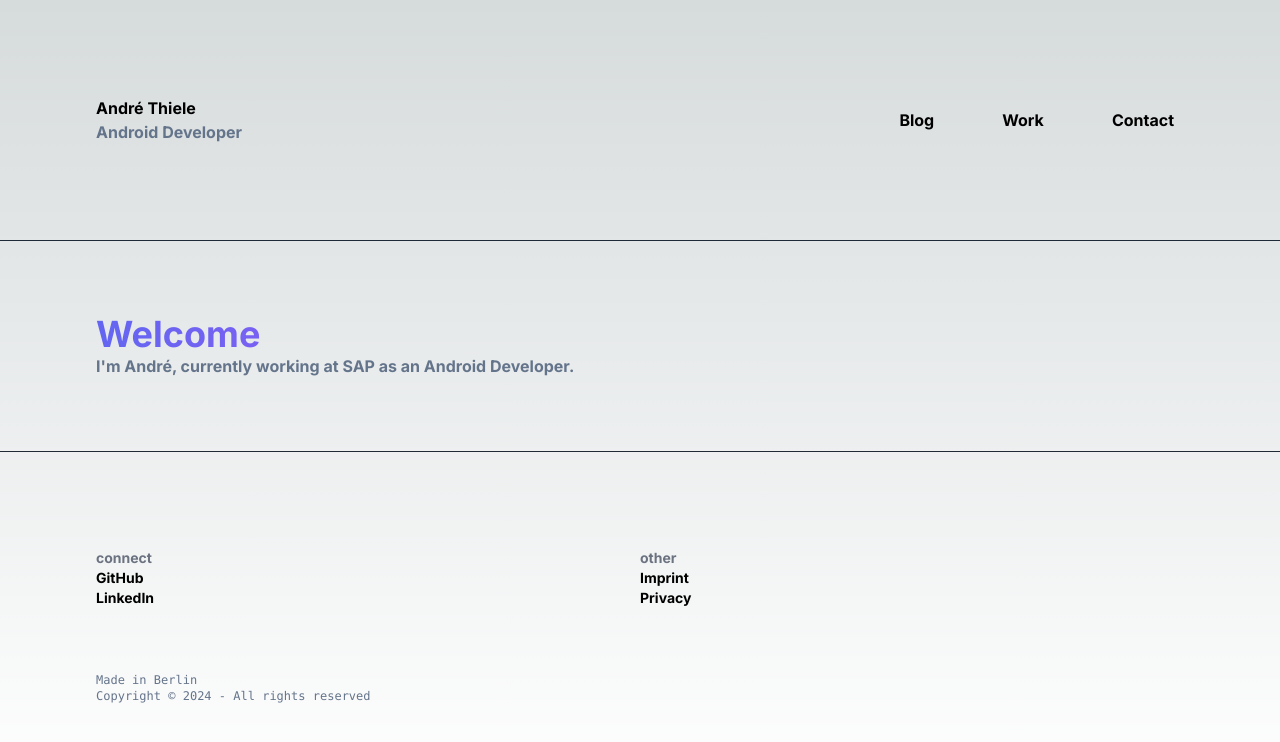
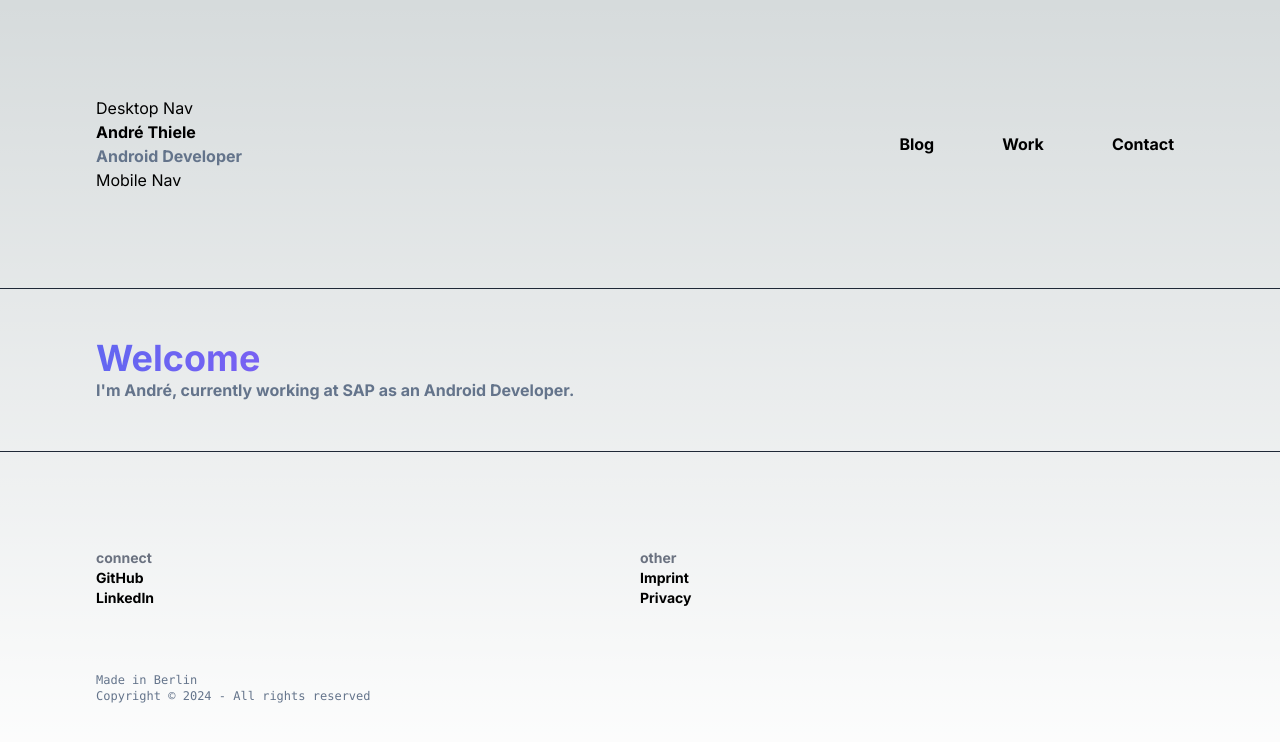
Before and after one commit to itsandreramon/website, a Next.js app: page / in a window 1280 px wide. Shown: the top 742 px of the page. Built offline with nearby package versions, Linux system fonts and the light colour scheme.

Commit message:
add menu button

```diff
--- a/app/components/Navigation.js
+++ b/app/components/Navigation.js
@@ -8,6 +8,7 @@ export default function Navigation({ children }) {
 
   return (
     <div className="lg:p-24 p-8 border-b border-gray-800">
+      {"Desktop Nav"}
       <div className="flex flex-row items-center lg:visible invisible">
         <div className="basis-1/4">
           <p className="font-bold">André Thiele</p>
@@ -20,10 +21,17 @@ export default function Navigation({ children }) {
           <NavigationLink title="Contact" />
         </div>
       </div>
+
+      {"Mobile Nav"}
       <div class="lg:hidden visible">
-        <button className="border-gray-800 border-solid p-2 border-2 rounded-lg">
+        <button className="border-gray-800 border-solid p-2 border-2 rounded-lg" onClick={() => setExpanded(!isExpanded)}>
           Menu
         </button>
+        <ul className={`${isExpanded ? "visible" : "hidden"}`}>
+          <li>Blog</li>
+          <li>Work</li>
+          <li>Contact</li>
+        </ul>
       </div>
     </div>
   );
```
